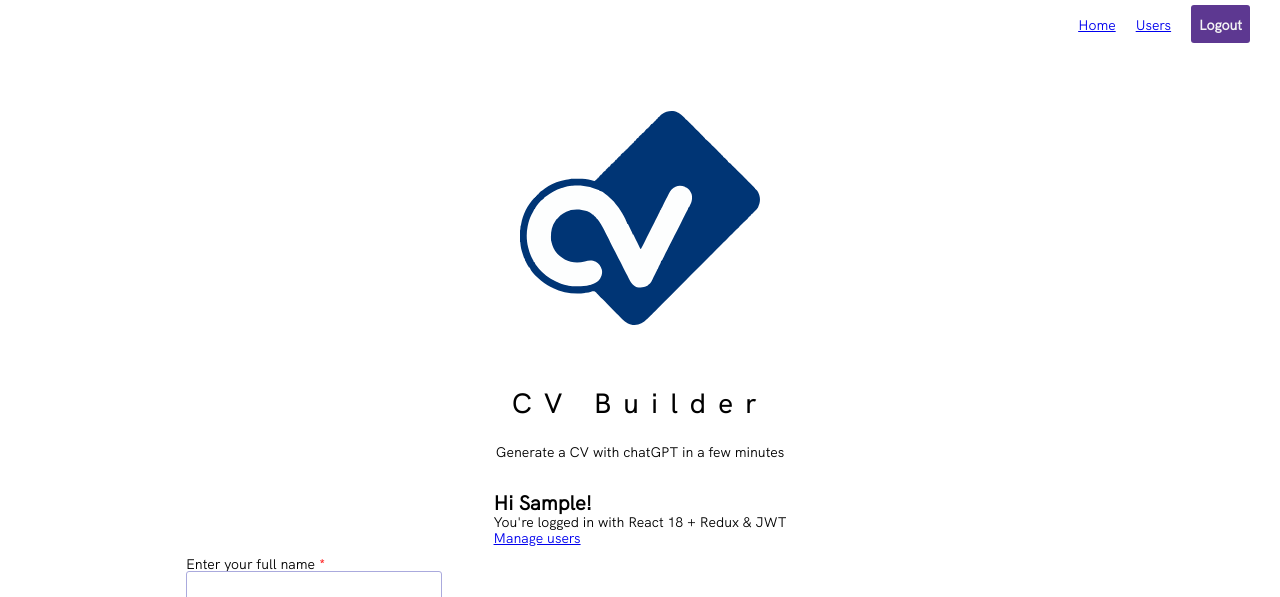
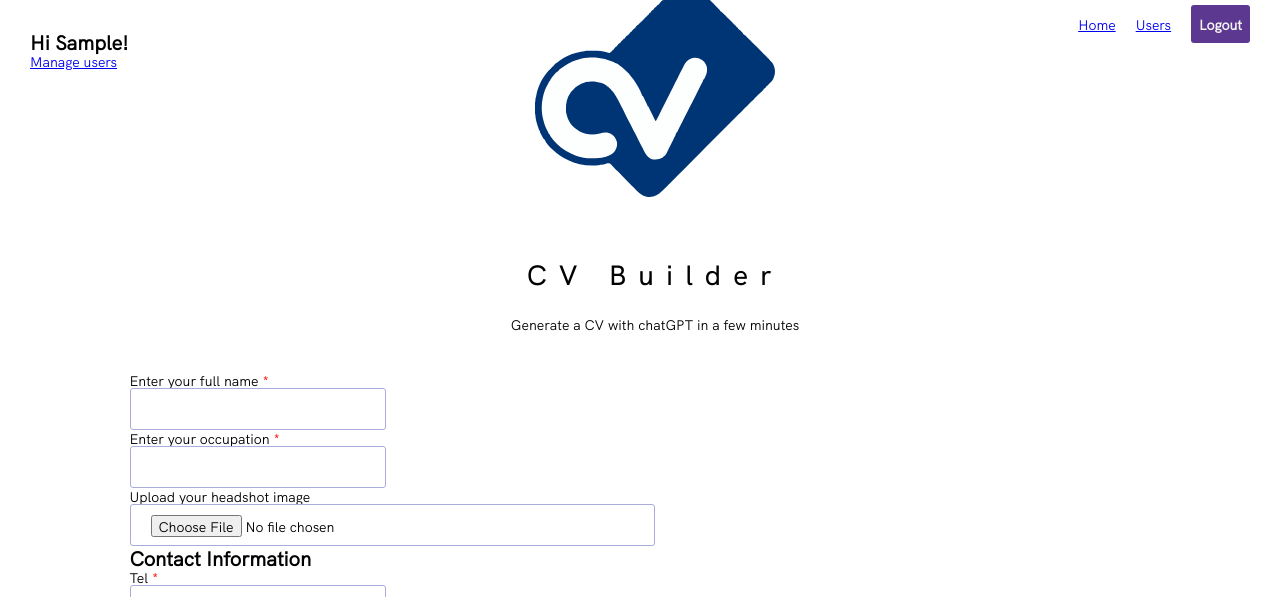
Before and after one commit to chezearth-personal/cv-builder, a React (Create React App) app in the folder client/: page / in a window 1280 px wide. Shown: the top 597 px of the page. Built offline with nearby package versions, Linux system fonts and the light colour scheme; no server answers; sample sign-in values are in the browser's storage.

Commit message:
Fixed a few layout issues

```diff
--- a/client/src/App.css
+++ b/client/src/App.css
@@ -14,12 +14,14 @@ main {
 }
 
 nav {
+  position: fixed;
   padding: 5px 20px;
+  width: 100vw;
 }
 
 form {
   padding: 10px;
-  width: 80%;
+  width: 90%;
   display: flex;
   flex-direction: column;
 }
@@ -65,7 +67,7 @@ button {
   flex-direction: column;
   align-items: center;
   justify-content: flex-start;
-  padding: 80px 30px 30px 30px;
+  padding: 0 0px 0px 30px;
 }
 
 .App-header {
@@ -111,6 +113,11 @@ button {
 /* .app { */
   /* min-height: 100vh; */
 /* } */
+
+.nav {
+  position: fixed;
+  left: 30px;
+}
 
 .navbar__nav {
   display: flex;
@@ -189,7 +196,7 @@ button {
 }
 
 .text__company {
-  width: 13.5vw;
+  width: 16.5vw;
 }
 
 .check__company {
--- a/client/src/home/Home.jsx
+++ b/client/src/home/Home.jsx
@@ -74,17 +74,17 @@ function Home({ setResult }) {
   }
   return (
     <div className='App'>
+      <div className='nav'>
+        <h3>Hi {auth?.firstName}!</h3>
+        {/**<p>You're logged in with React 18 + Redux & JWT</p>*/}
+        <p><Link to='/users'>Manage users</Link></p>
+      </div>
       {loading ? <Loading /> : null}
       <div className="App-header">
         <img src={logo} className="App-logo" alt="logo" />
       </div>
       <h1>CV Builder</h1>
       <p>Generate a CV with chatGPT in a few minutes</p>
-      <div className='nav'>
-        <h3>Hi {auth?.firstName}!</h3>
-        <p>You're logged in with React 18 + Redux & JWT</p>
-        <p><Link to='/users'>Manage users</Link></p>
-      </div>
       <form
         onSubmit={handleFormSubmit}
         method='POST'
```
